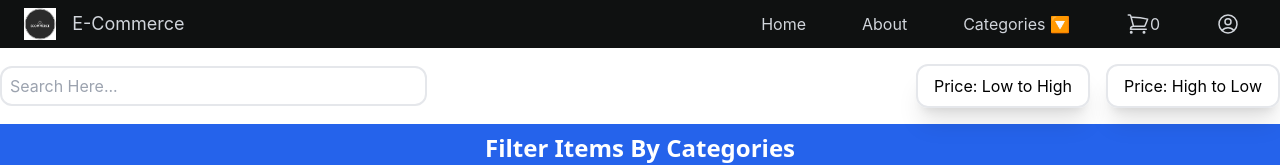
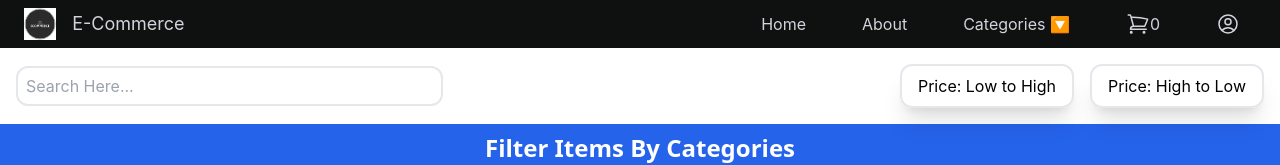
Before and after one commit to Abhimanyu1311/E-Commerce, a React (Create React App) app: page / in a window 1280 px wide. Shown: the top 165 px of the page. Built offline with nearby package versions, Linux system fonts and the light colour scheme; no server answers; sample sign-in values are in the browser's storage.

Commit message:
Added some more changes in the UI

```diff
--- a/src/Pages/Home.js
+++ b/src/Pages/Home.js
@@ -73,14 +73,14 @@ function Home() {
   return (
     <>
       <Navbar />
-      <div className="w-full relative flex flex-wrap justify-between items-center my-4 h-auto gap-4">
+      <div className=" w-full relative flex flex-wrap justify-between items-center my-4 h-auto gap-4">
         <input
-          className="input h-10 text-black w-full sm:w-full lg:w-1/3 border-2 rounded-xl px-2"
+          className="input h-10 text-black w-full ms-4 sm:w-full lg:w-1/3 border-2 rounded-xl px-2"
           onChange={handleSearch}
           type="text"
           placeholder="Search Here..."
         />
-        <div className="flex flex-col sm:flex-row justify-center gap-4 w-full sm:w-auto px-4 sm:px-0">
+        <div className="flex flex-col me-4 sm:flex-row justify-center gap-4 w-full sm:w-auto px-4 sm:px-0">
           <button
             className="border-2 rounded-xl px-4 py-2 focus:bg-blue-500 focus:text-white hover:bg-slate-300 shadow-xl"
             onClick={() => applySorting('lowToHigh')}
```
